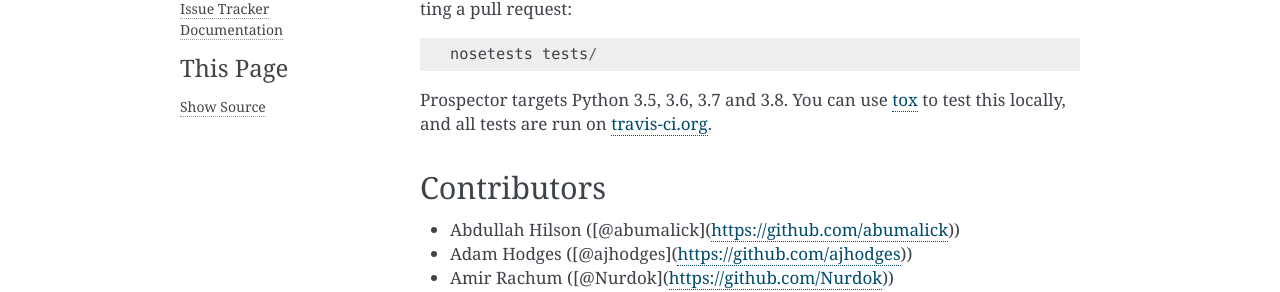
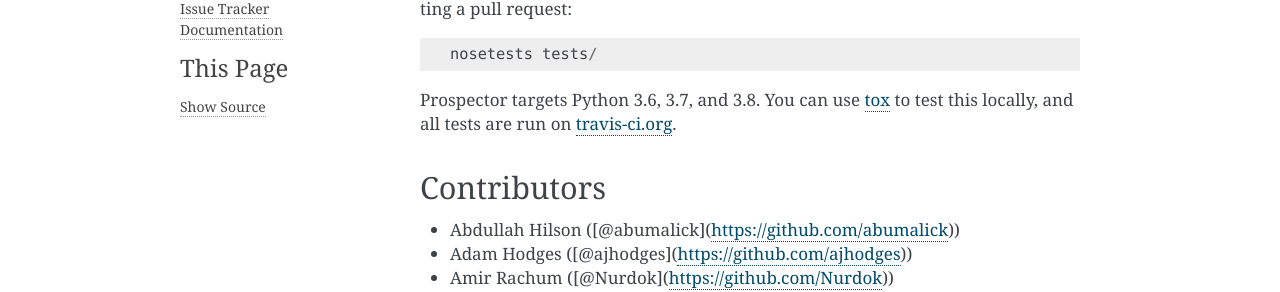
Before and after one commit to prospector-dev/prospector, a Sphinx documentation site: the page built from docs/contrib.rst, in a window 1280 px wide. Shown: the part 776-1068 px from the top of the page. Built offline with Sphinx 7.4.7, drawn with Linux system fonts in a browser that asks for light colours; the version number could not be read and is left out.

Commit message:
Drop python 3.5 support because of astroid 2.5.1

```diff
--- a/CONTRIBUTING.rst
+++ b/CONTRIBUTING.rst
@@ -37,7 +37,7 @@ handling the output of other tools. However, please do run them before submittin
 
     nosetests tests/
 
-Prospector targets Python 2.7, 3.4, 3.5, 3.6, 3.7 and 3.8. You can use `tox`_ to test this locally,
+Prospector targets Python 2.7, 3.6, 3.7 and 3.8. You can use `tox`_ to test this locally,
 and all tests are run on `travis-ci.org`_.
 
 .. _tox: https://tox.readthedocs.io/en/latest/
--- a/docs/contrib.rst
+++ b/docs/contrib.rst
@@ -37,7 +37,7 @@ handling the output of other tools. However, please do run them before submittin
 
     nosetests tests/
 
-Prospector targets Python 3.5, 3.6, 3.7 and 3.8. You can use `tox`_ to test this locally,
+Prospector targets Python 3.6, 3.7, and 3.8. You can use `tox`_ to test this locally,
 and all tests are run on `travis-ci.org`_.
 
 .. _tox: https://tox.readthedocs.io/en/latest/
--- a/setup.py
+++ b/setup.py
@@ -11,8 +11,8 @@ with open("prospector/__pkginfo__.py") as f:
     exec(f.read())
 _VERSION = globals()["__version__"]
 
-if sys.version_info < (3, 5):
-    raise Exception("Prospector %s requires Python 3.5 or higher." % _VERSION)
+if sys.version_info < (3, 6):
+    raise Exception("Prospector %s requires Python 3.6 or higher." % _VERSION)
 
 
 _PACKAGES = find_packages(exclude=["*.tests", "*.tests.*", "tests.*", "tests"])
@@ -46,7 +46,6 @@ _CLASSIFIERS = [
     "Intended Audience :: Developers",
     "Operating System :: Unix",
     "Topic :: Software Development :: Quality Assurance",
-    "Programming Language :: Python :: 3.5",
     "Programming Language :: Python :: 3.6",
     "Programming Language :: Python :: 3.7",
     "Programming Language :: Python :: 3.8",
```
Also changed, not shown: .travis.yml, 1 other file.
